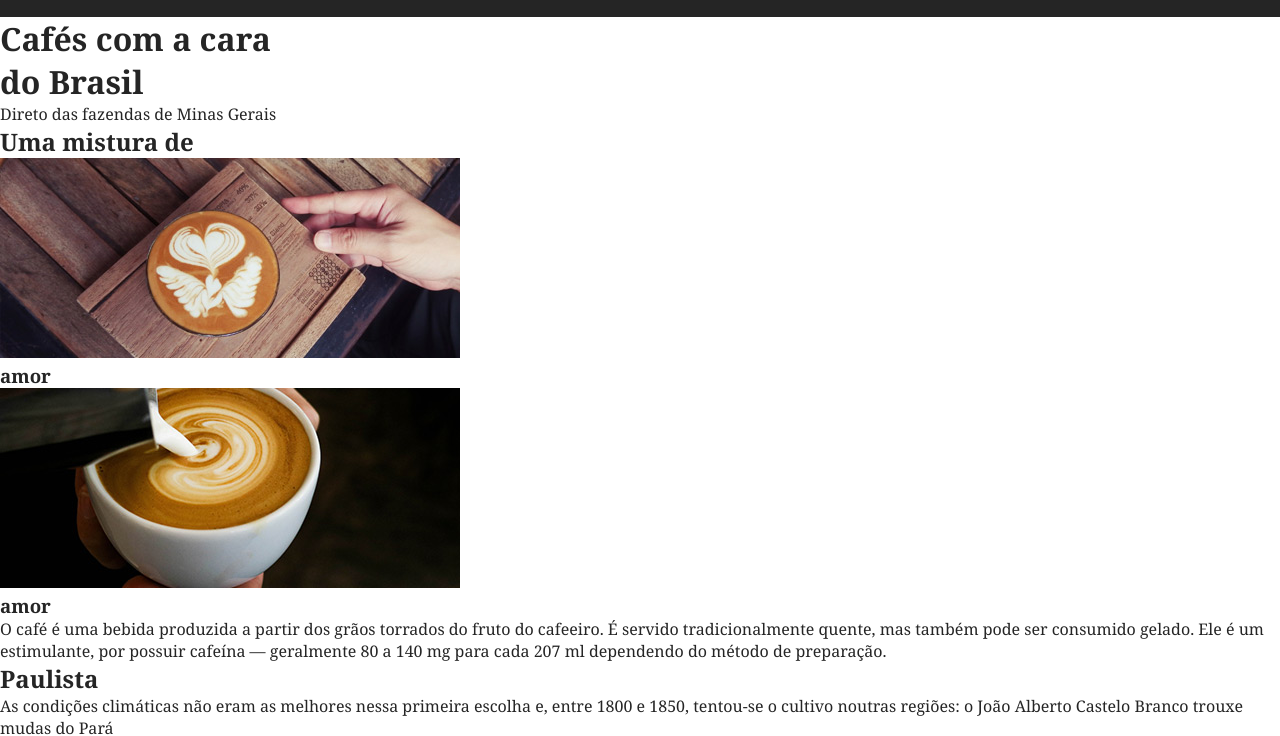
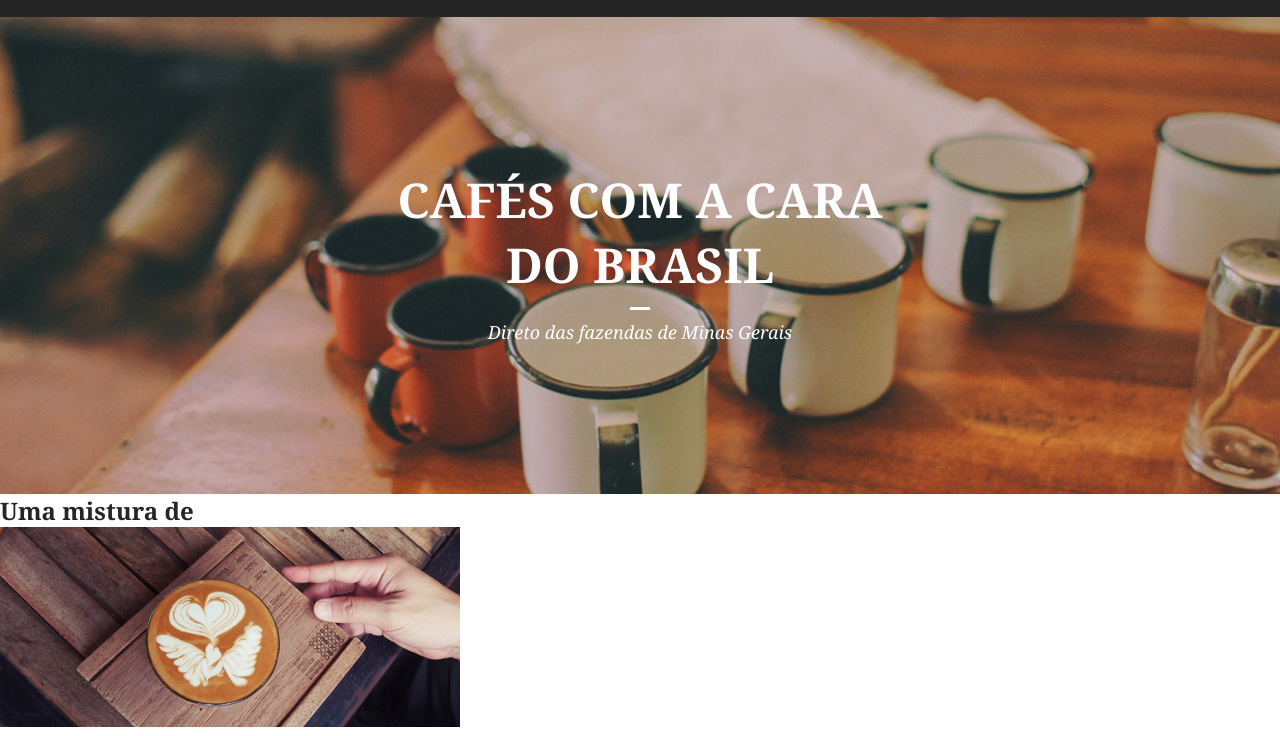
Before and after one commit to jenifferazevedo/Css_puro_estudo, a plain HTML site: page index.html in a window 1280 px wide. Shown: the part 67-803 px from the top of the page. Drawn offline with Linux system fonts and the light colour scheme.

Commit message:
//HTML e CSS
/*HTML: adicionada a classe na intro e feito no CSS a intro */

```diff
--- a/css/style.css
+++ b/css/style.css
@@ -3,7 +3,6 @@ body, h1, h2, h3, p, ul {
   padding: 0;
   margin: 0;
 }
-
 body {
   font-family: Georgia, 'Times New Roman', Times, serif;
   color: #252525;
@@ -13,33 +12,27 @@ body {
   background-color: #252525;
   padding: 20px 0px;
 }
-
 .menu-container {
   max-width: 960px;
   margin: 0 auto;
 }
-
 .menu-container::after, .menu-container::before {
   content: '';
   display: table;
   clear: both;
 }
-
 .menu-logo {
   display: block;
   float: left;
   padding-left: 10px;
 }
-
 .menu-nav {
   float: right;
   padding-right: 10px;
 }
-
 .menu-nav li {
   display: inline-block;
 }
-
 .menu-nav a {
   display: block;
   padding: 10px;
@@ -47,3 +40,29 @@ body {
   color: #fff;
   font-size: 1.125em;
 }
+
+/*Intro*/
+
+.intro {
+  background: url(/img/bg-intro.jpg) no-repeat center center;
+  background-size: cover;
+  padding: 150px 0px;
+  color: #fff;
+  text-align: center;
+}
+.intro h1 {
+  text-transform: uppercase;
+  font-size: 3em;
+}
+.intro h1::after {
+  content: '';
+  display: block;
+  width: 20px;
+  height: 3px;
+  background: #fff;
+  margin: 10px auto;
+}
+.intro p {
+  font-style: italic;
+  font-size: 1.125em;
+}
--- a/index.html
+++ b/index.html
@@ -23,7 +23,7 @@
       </nav>
     </div>
   </header>
-  <main>
+  <main class="intro">
     <h1>Cafés com a cara<br>do Brasil</h1>
     <p>Direto das fazendas de Minas Gerais</p>
   </main>
```
